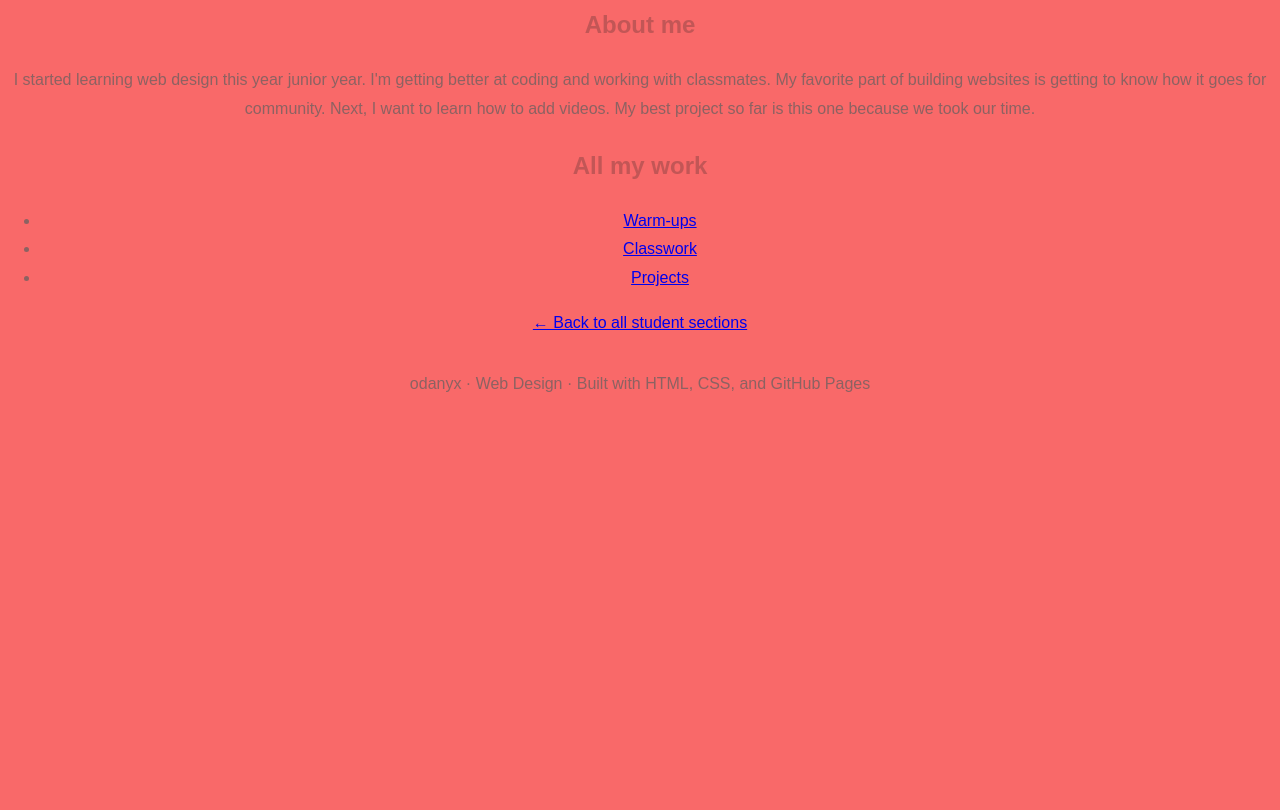
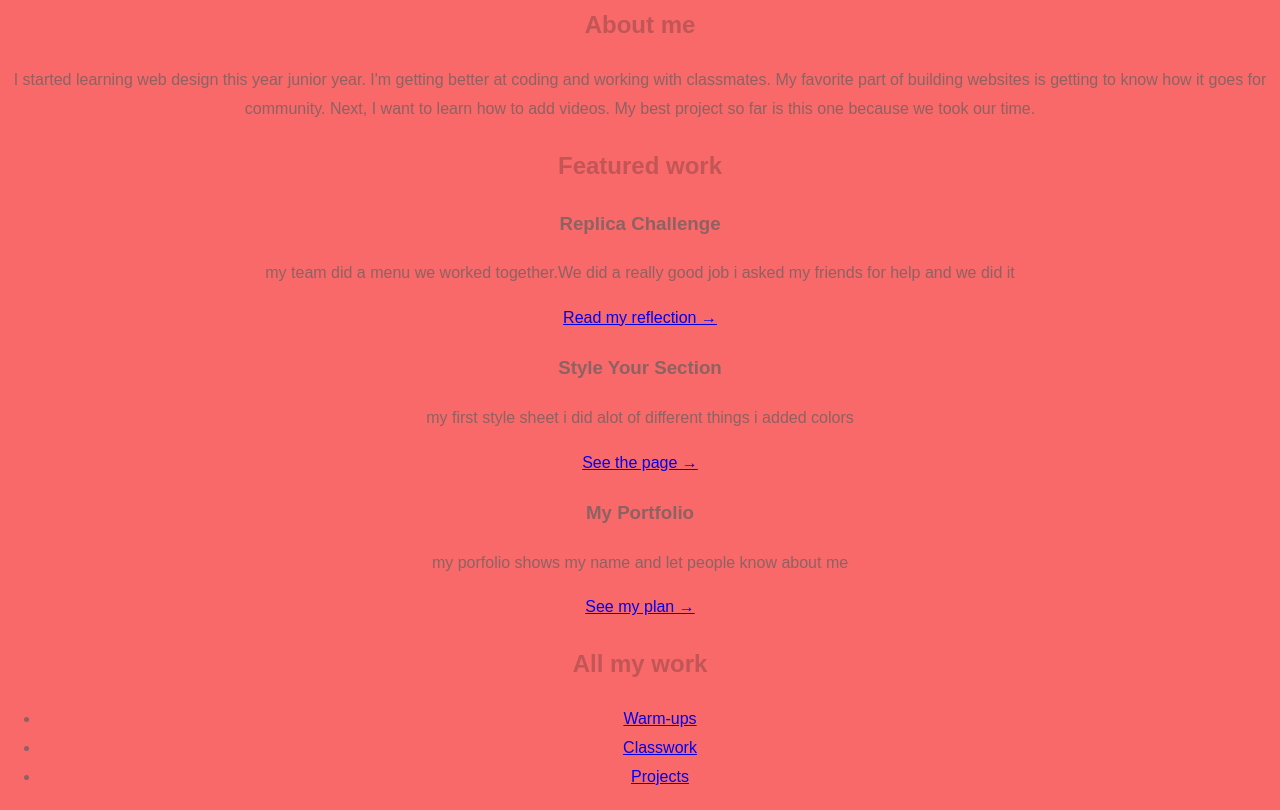
Before and after one commit to montverde-webdesign/odanyx-ofarril, a plain HTML site: page index.html in a window 1280 px wide. Shown: the part 387-1197 px from the top of the page. Before the commit the page ends 802 px from the top, so only its background shows below. Drawn offline with Linux system fonts and the light colour scheme.

Commit message:
Add featured work cards

```diff
--- a/index.html
+++ b/index.html
@@ -33,6 +33,28 @@
 </section>
 
 <section class="all-work">
+
+  <section class="featured">
+  <h2>Featured work</h2>
+  <div class="cards">
+    <div class="card">
+      <h3>Replica Challenge</h3>
+      <p>my team did a menu we worked together.We did a really good job i asked my friends for help and we did it</p>
+      <a href="projects/2026-11-05-replica-challenge.html">Read my reflection &rarr;</a>
+    </div>
+    <div class="card">
+      <h3>Style Your Section</h3>
+      <p>my first style sheet i did alot of different things i added colors</p>
+      <a href="classwork/2026-10-23-style-my-section.html">See the page &rarr;</a>
+    </div>
+    <div class="card">
+      <h3>My Portfolio</h3>
+      <p>my porfolio shows my name and let people know about me</p>
+      <a href="classwork/2026-11-16-portfolio-plan.html">See my plan &rarr;</a>
+    </div>
+  </div>
+</section>
+
   <h2>All my work</h2>
   <ul class="work-links">
     <li><a href="warm-ups/index.html">Warm-ups</a></li>
```
